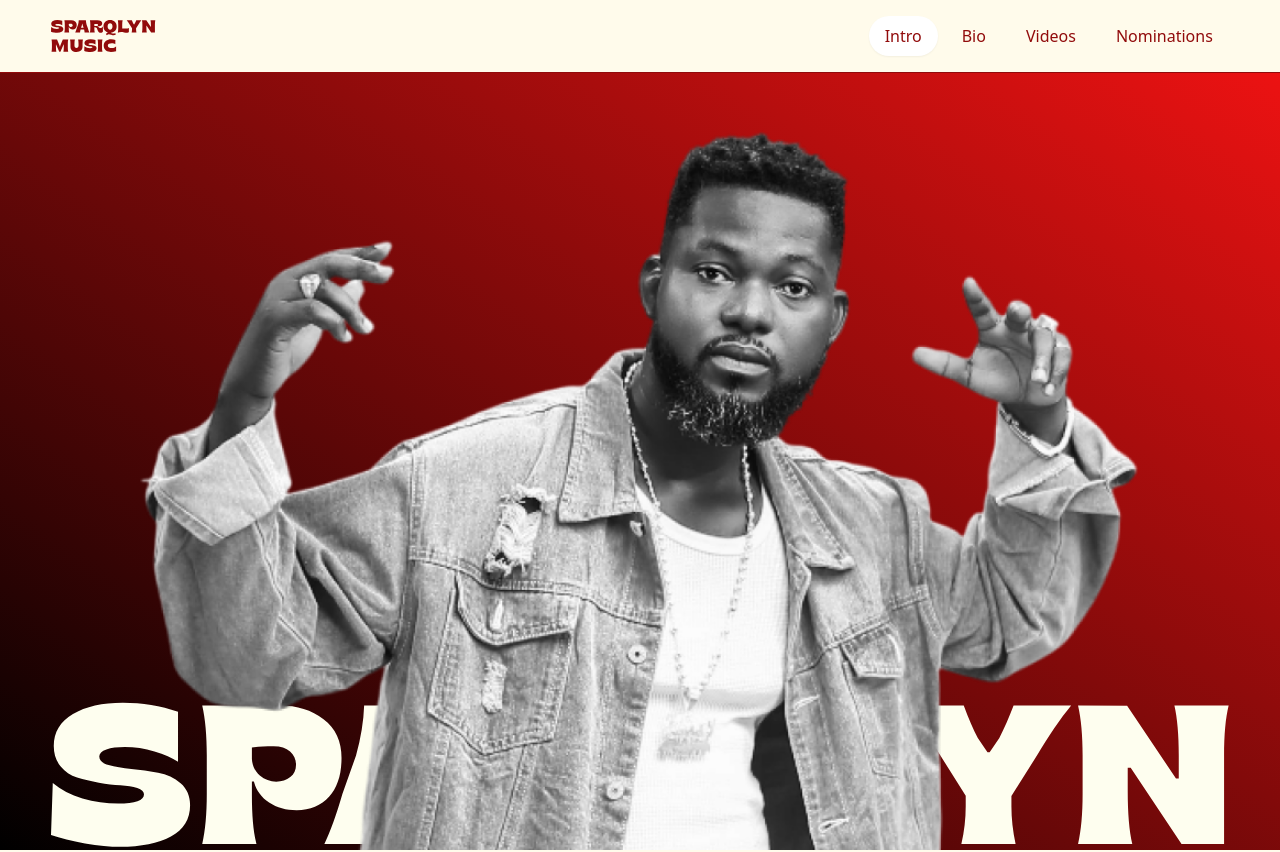
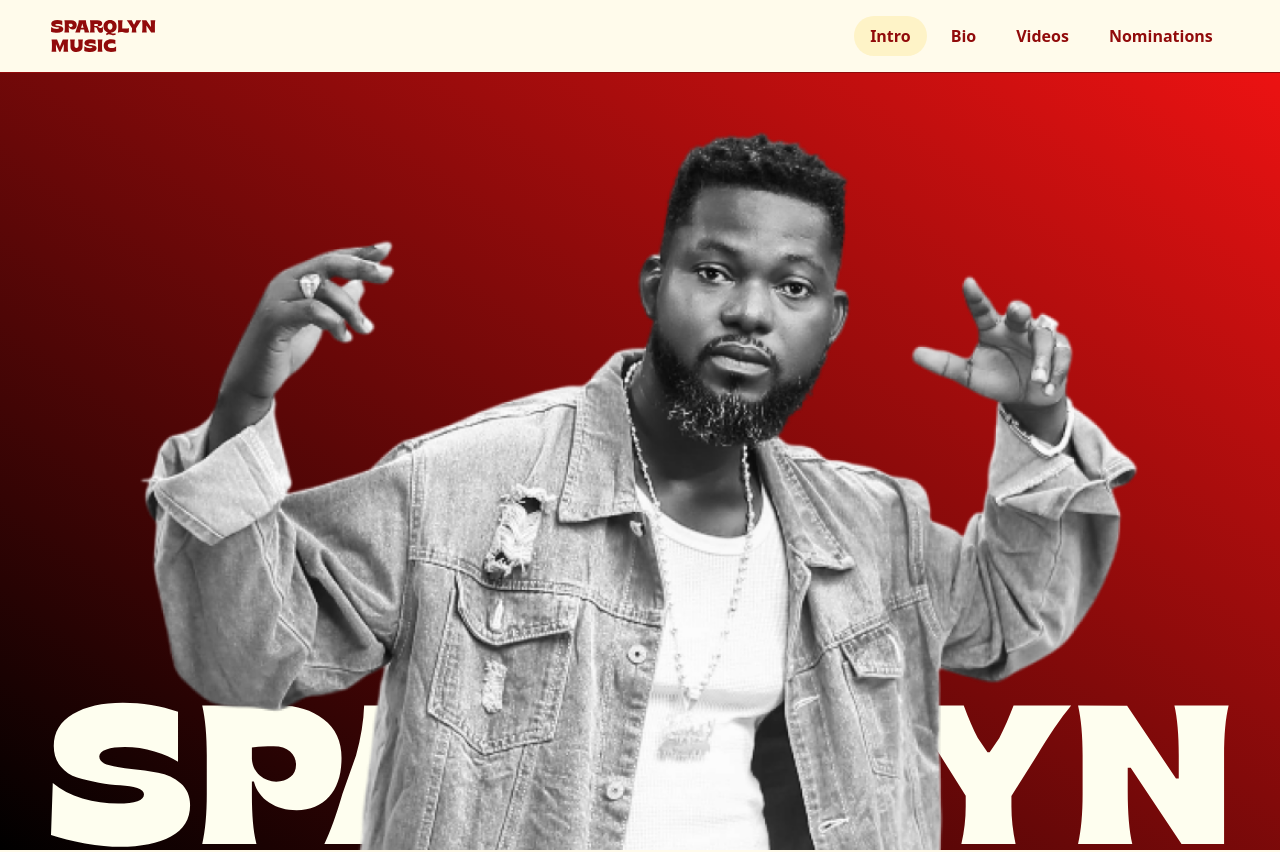
Before and after one commit to elikemdanielsdev/sparqlyn-music, a Next.js app: page / in a window 1280 px wide. Shown: the top 852 px of the page. Built offline with nearby package versions, Linux system fonts and the light colour scheme.

Commit message:
Updated header

```diff
--- a/src/components/ui/header.tsx
+++ b/src/components/ui/header.tsx
@@ -49,9 +49,9 @@ export default function Header() {
               key={href}
               href={href}
               className={clsx(
-                "rounded-full px-4 py-3 leading-none transition duration-300 hover:bg-gray-200/80",
+                "rounded-full px-4 py-3 font-semibold leading-none transition duration-300 hover:bg-amber-200/80",
                 activeSection === href.slice(1) &&
-                  "bg-white font-medium shadow-sm hover:bg-white",
+                  "bg-amber-100 hover:bg-white",
               )}
             >
               {name}
```
